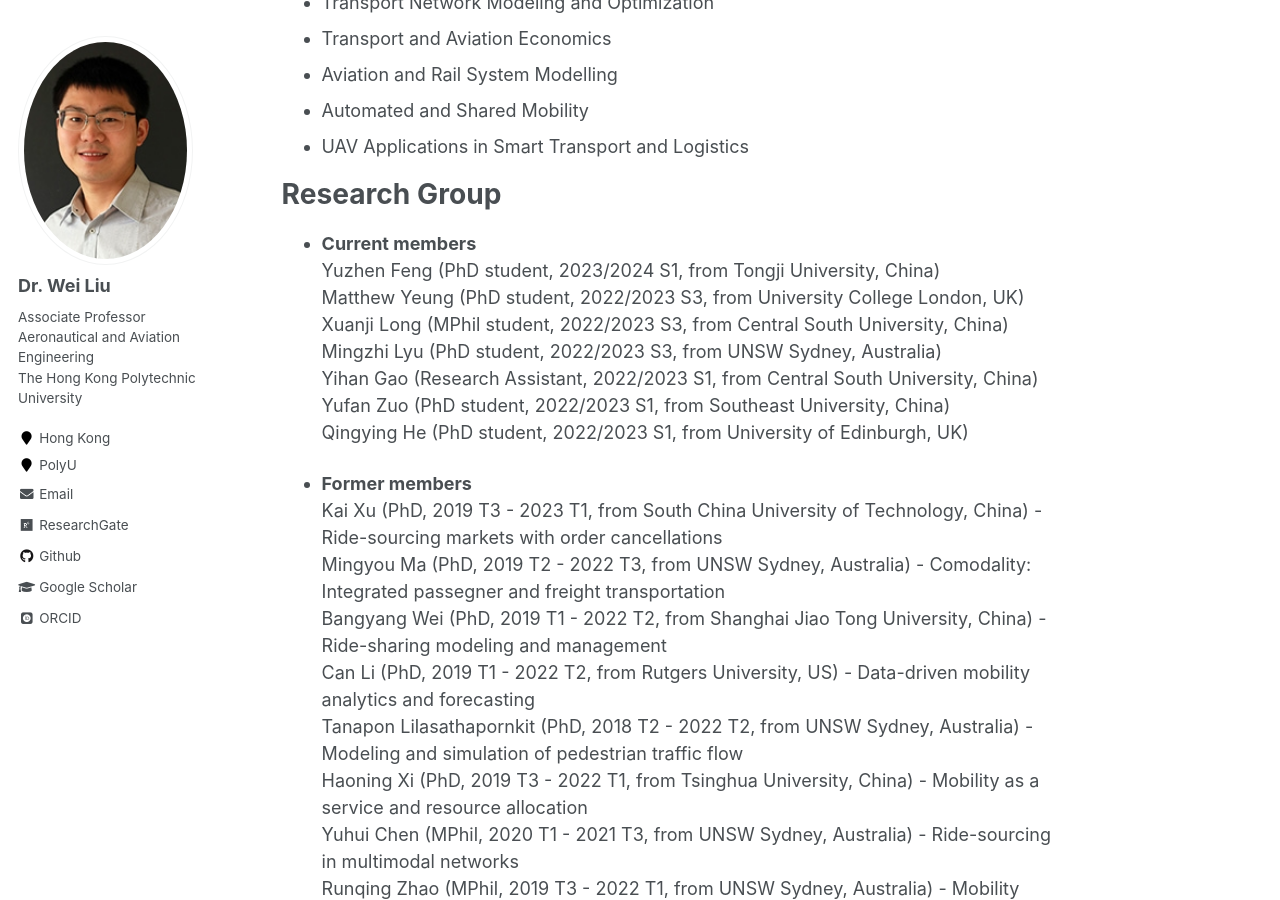
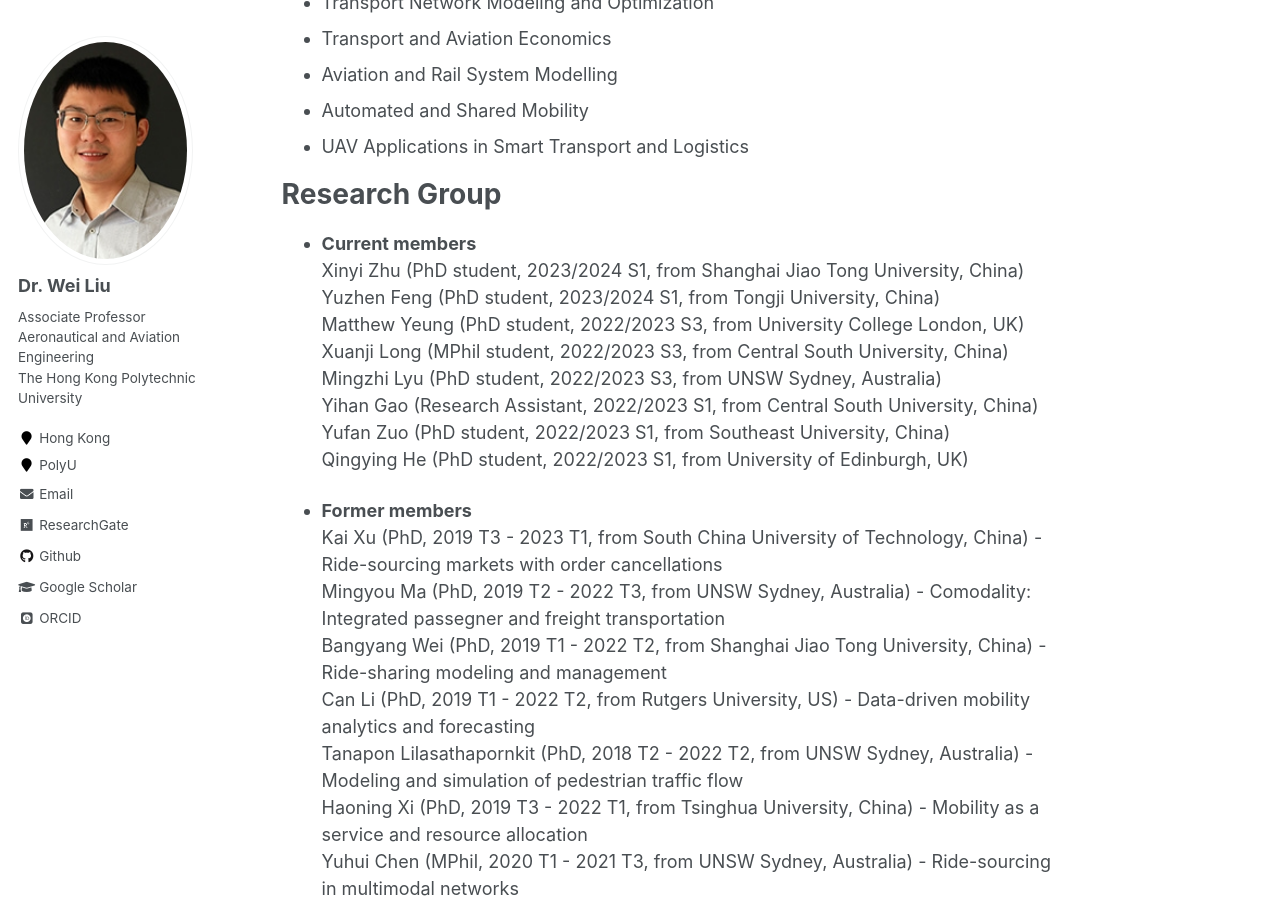
Before and after one commit to weiliu2016/weiliu2016.github.io, a Jekyll site: the page built from _pages/about.md, in a window 1280 px wide and 900 px high, scrolled down 660 px. Built offline with Jekyll 4.4.1, drawn with Linux system fonts in a browser that asks for light colours; some web fonts are replaced.

Commit message:
Update about.md

```diff
--- a/_pages/about.md
+++ b/_pages/about.md
@@ -22,6 +22,7 @@ Research Interests
 Research Group
 ======
 - **Current members**\
+  Xinyi Zhu (PhD student, 2023/2024 S1, from Shanghai Jiao Tong University, China)\
   Yuzhen Feng (PhD student, 2023/2024 S1, from Tongji University, China)\
   Matthew Yeung (PhD student, 2022/2023 S3, from University College London, UK)\
   Xuanji Long (MPhil student, 2022/2023 S3, from Central South University, China)\
```
